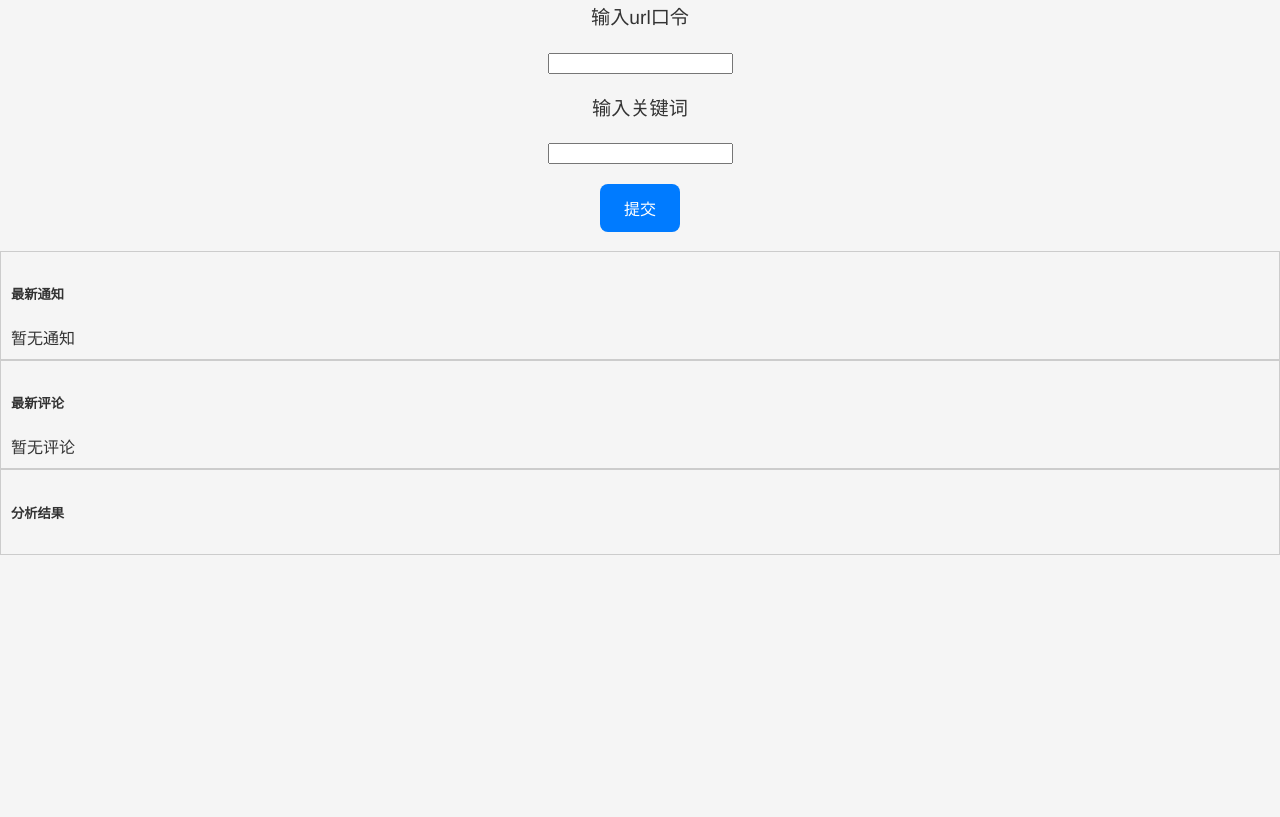
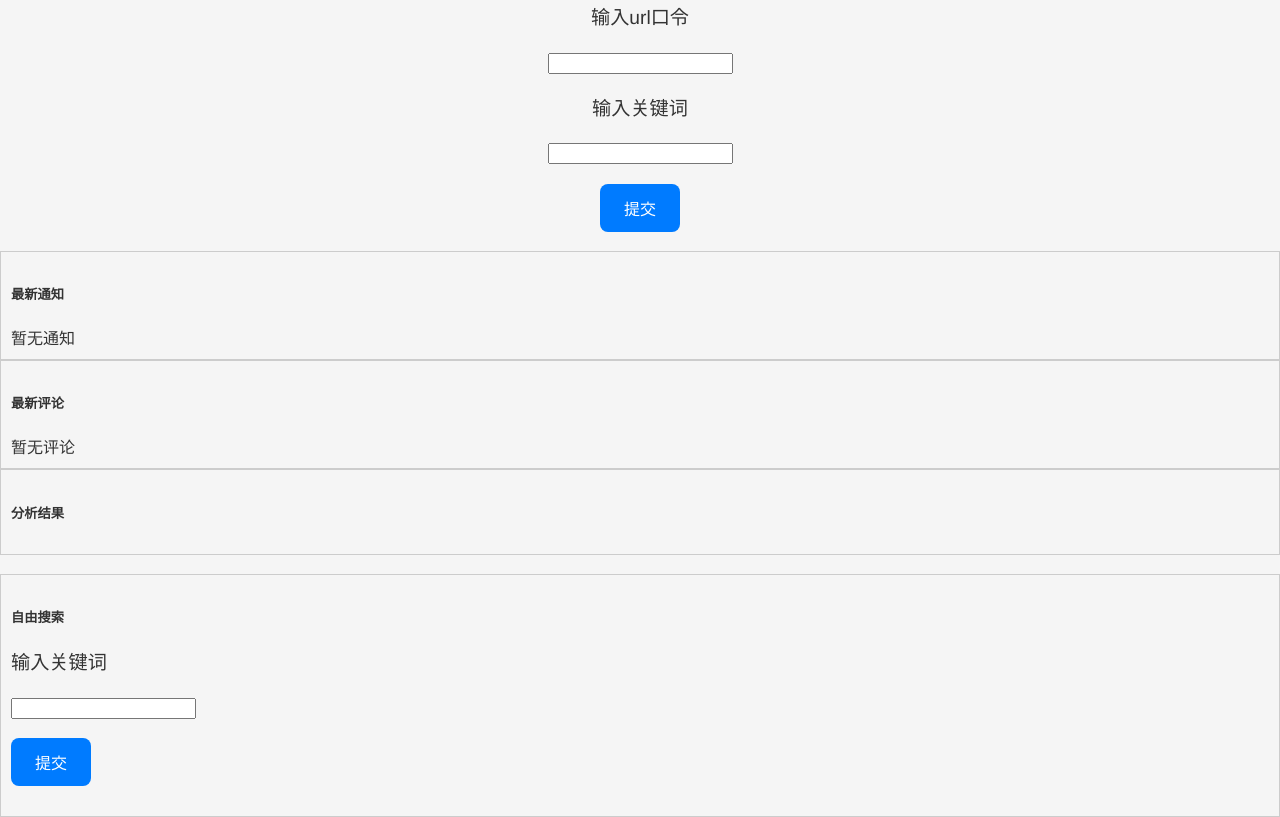
Before and after one commit to sjysjy222/red-webcrawler, a plain HTML site: page templates/index.html in a window 1280 px wide. Shown: the part 302-1119 px from the top of the page. Before the commit the page ends 857 px from the top, so only its background shows below. Drawn offline with Linux system fonts and the light colour scheme; no server answers.

Commit message:
Add files via upload

```diff
--- a/templates/index.html
+++ b/templates/index.html
@@ -111,6 +111,13 @@
 </div>
 
 <div id="result" style="max-height: 400px; overflow-y: auto; border: 1px solid #ccc; padding: 10px;"><h5>分析结果</h5></div>
+<p></p>
+<div id="anysearch"style="max-height: 400px; overflow-y: auto; border: 1px solid #ccc; padding: 10px;"><h5>自由搜索</h5>
+    <p>输入关键词</p>
+    <input id="anykeyword">
+    <p><button onclick="anysearchsubmit()">提交</button></p>
+    <div id="'anysearchresult"><p></p></div>
+    </div>
 
 <script>
   // 定时请求最新评论接口，更新显示
@@ -201,5 +208,42 @@
             });
         }
     </script>
+
+<script>
+    function anysearchsubmit(){
+        const anykeyword = document.getElementById('anykeyword').value;
+        document.getElementById('anysearchresult').innerHTML = '';
+
+        fetch('/anysearch',{
+            method: 'POST',
+            headers: {
+                    'Content-Type': 'application/json'
+                },
+            body:
+                JSON.stringify({
+                    anykeyword: anykeyword
+        })
+    })
+        .then(response => response.json())
+        .then(data=>{
+                console.log('后端自由搜索返回数据:', data);
+                const comments = data.matched_comment_list;
+                const matched_case_number_any=data.matched_case_number_any;
+
+                let html = `<p>共搜索到 ${matched_case_number_any} 条结果：</p><ul>`;
+                comments.forEach(comment => {
+                html += `<li>${comment}</li>`;
+                });
+                html += '</ul>';
+
+                document.getElementById('anysearchresult').innerHTML = html;
+            })
+            .catch(error => {
+            console.error('请求出错:', error);
+            document.getElementById('anysearchresult').innerHTML = '<p>搜索失败，请重试。</p>';
+    });
+
+        }
+</script>
 </body>
 </html>
```
